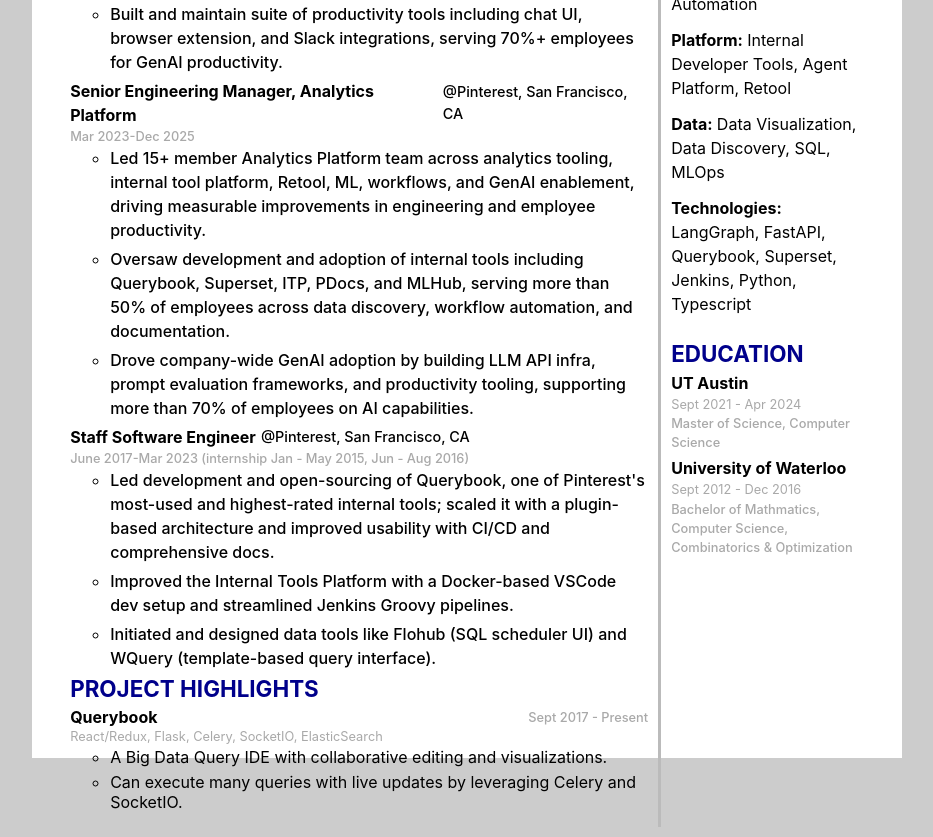
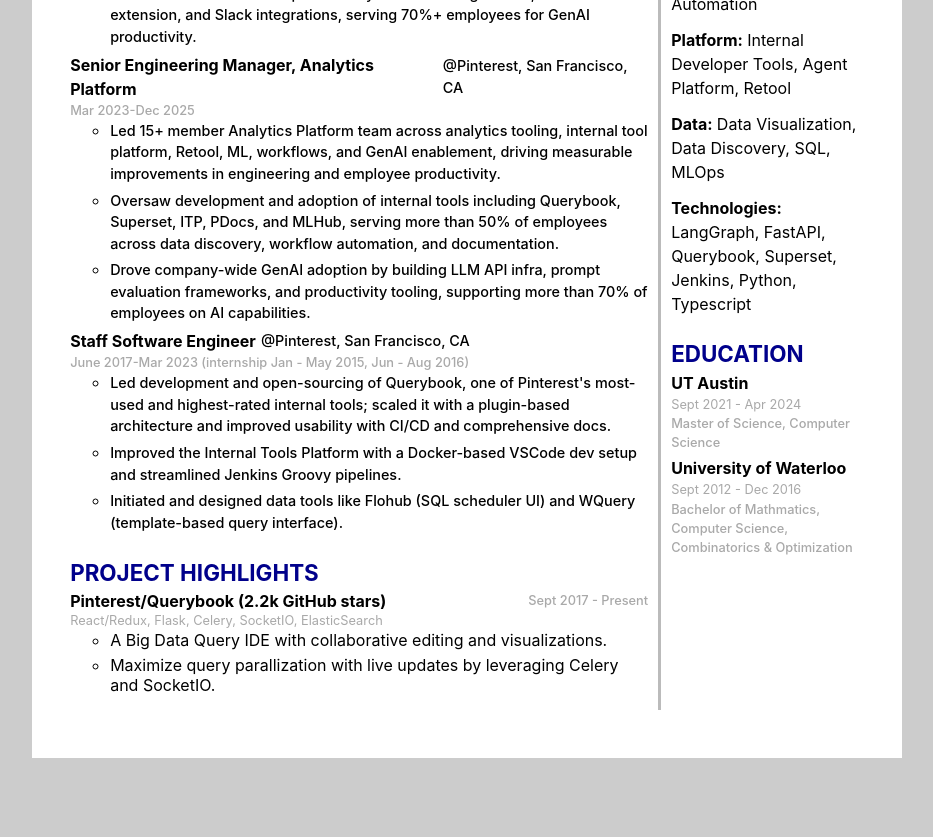
Before and after one commit to czgu/react-resume, a React (Vite) app: page / in a window 1280 px wide. Shown: the part 440-1277 px from the top of the page, without its empty margins (173-1106 px from the left). After the commit the page ends 1217 px from the top, so only its background shows below. Built offline with nearby package versions, Linux system fonts and the light colour scheme.

Commit message:
minor style fixes

```diff
--- a/src/components/experience.jsx
+++ b/src/components/experience.jsx
@@ -37,7 +37,7 @@
         <List>
           {descriptions.map((d, i) => (
             <ListItem key={i}>
-              <Text>{d}</Text>
+              <Text size="0.9em">{d}</Text>
             </ListItem>
           ))}
         </List>
--- a/src/components/resume.jsx
+++ b/src/components/resume.jsx
@@ -30,7 +30,10 @@
   .sub-content {
     display: flex;
     flex-direction: column;
-    // justify-content: space-between;
+  }
+
+  .main-content {
+    justify-content: space-between;
   }
 
   .sub-content {
--- a/src/data/projects.js
+++ b/src/data/projects.js
@@ -1,6 +1,6 @@
 const projects = [
   {
-    name: "Querybook",
+    name: "Pinterest/Querybook (2.2k GitHub stars)",
     time: {
       from: "Sept 2017",
       to: "Present",
@@ -8,7 +8,7 @@
     techStack: ["React/Redux", "Flask", "Celery", "SocketIO", "ElasticSearch"],
     descriptions: [
       "A Big Data Query IDE with collaborative editing and visualizations.",
-      "Can execute many queries with live updates by leveraging Celery and SocketIO.",
+      "Maximize query parallization with live updates by leveraging Celery and SocketIO.",
     ],
   },
 ];
```
